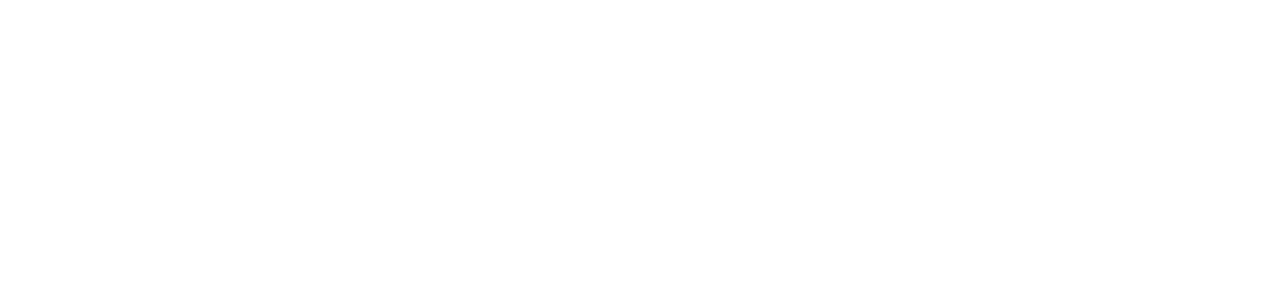
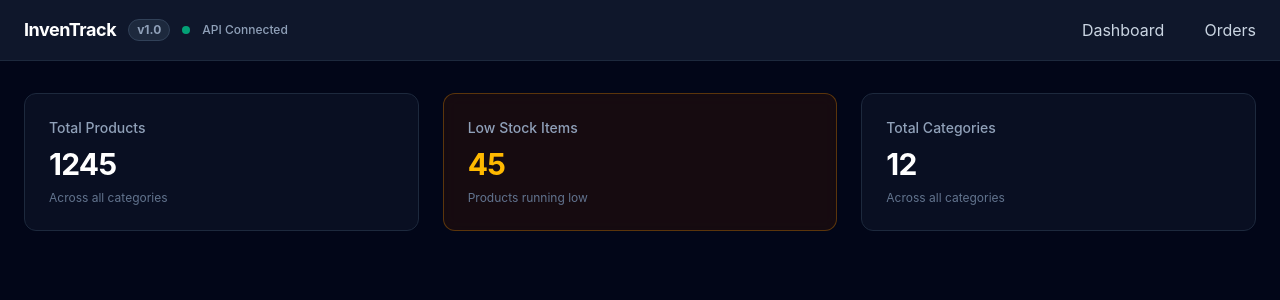
Before and after one commit to saiefadnan/InvenTrack, a React (Vite) app in the folder frontend/: page / in a window 1280 px wide. Shown: the top 300 px of the page. Built offline with nearby package versions, Linux system fonts and the light colour scheme.

Commit message:
frontend shell and router

```diff
--- a/frontend/package.json
+++ b/frontend/package.json
@@ -11,7 +11,8 @@
   },
   "dependencies": {
     "react": "^19.2.8",
-    "react-dom": "^19.2.8"
+    "react-dom": "^19.2.8",
+    "react-router-dom": "^7.18.4"
   },
   "devDependencies": {
     "@tailwindcss/vite": "^4.3.3",
--- a/frontend/src/App.tsx
+++ b/frontend/src/App.tsx
@@ -1,11 +1,23 @@
+
+import { BrowserRouter, Route, Routes } from 'react-router-dom'
 import './App.css'
+import Navbar from './components/Navbar'
+import Dashboard from './pages/Dashboard'
+import Orders from './pages/Orders'
 
 function App() {
 
 
   return (
-    <>
-    </>
+    <BrowserRouter>
+      <div className='min-h-screen bg-slate-950 text-slate-100 '>
+        <Navbar/>
+        <Routes>
+          <Route path="/" element={<Dashboard/>}></Route>
+          <Route path='orders' element={<Orders/>}></Route>
+        </Routes>
+      </div>
+    </BrowserRouter>
   )
 }
 
--- /dev/null
+++ b/frontend/src/components/Navbar.tsx
@@ -0,0 +1,21 @@
+import { Link } from "react-router-dom";
+
+const Navbar = () => {
+    return (
+        <nav className="flex items-center justify-between bg-slate-900 px-6 py-4 border-b border-slate-800">
+            <div className="flex items-center gap-3">
+                <span className="text-white font-bold text-lg tracking-tight">InvenTrack</span>
+                <span className="text-xs text-slate-400 px-2 rounded-full py-0.5 font-bold border border-slate-700 bg-slate-800">v1.0</span>
+                <span className="h-2 w-2 rounded-full bg-emerald-400 animate-pulse"></span>
+                <span className="text-xs text-slate-400 font-medium">API Connected</span>
+            </div>
+            <div className="flex items-center gap-10">
+                <Link to='/' className="text-slate-300 hover:text-white transition-colors">Dashboard</Link>
+                <Link to='/orders' className="text-slate-300 hover:text-white transition-colors">Orders</Link>
+            </div>
+        </nav>
+    )
+
+}
+
+export default Navbar;
--- /dev/null
+++ b/frontend/src/components/StatCard.tsx
@@ -0,0 +1,18 @@
+interface StatCardProps {
+    title: string;
+    value: string | number;
+    subtitle: string;
+    variant?: 'default' | 'warning'
+}
+
+const StatCard = ({title, value, subtitle, variant='default'}: StatCardProps)=>{
+    const isWarning = variant == 'warning';
+
+    return (<div className= {isWarning? "bg-amber-950/30 border border-amber-500/30 rounded-xl p-6 backdrop-blur-sm" : "bg-slate-900/60 border border-slate-800 rounded-xl p-6 backdrop-blur-sm"}>
+        <p className="text-sm font-medium text-slate-400">{title}</p>
+        <p className={`text-3xl font-bold tracking-tight mt-2 ${isWarning? "text-amber-400" : "text-white"}`}>{value}</p>
+        <p className="text-xs text-slate-500 mt-2">{subtitle}</p>
+    </div>);
+}
+
+export default StatCard;
--- /dev/null
+++ b/frontend/src/pages/Dashboard.tsx
@@ -0,0 +1,15 @@
+import StatCard from "../components/StatCard";
+
+const Dashboard = () => {
+    return (
+        <main className='max-w-7xl mx-auto px-6 py-8 space-y-8'>
+            <div className='grid grid-cols-1 md:grid-cols-3 gap-6'>
+                <StatCard title="Total Products" value="1245" subtitle="Across all categories" />
+                <StatCard title="Low Stock Items" value="45" subtitle="Products running low" variant="warning" />
+                <StatCard title="Total Categories" value="12" subtitle="Across all categories" />
+            </div>
+        </main>
+    )
+}
+
+export default Dashboard;
--- /dev/null
+++ b/frontend/src/pages/Orders.tsx
@@ -0,0 +1,10 @@
+const Orders = ()=>{
+    return(
+        <main className="max-w-7xl mx-auto px-6 py-8 space-y-8">
+            <h1 className="text-2xl font-bold text-white">Orders Management</h1>
+            <p className="text-slate-400">Orders page under construction...</p>
+        </main>
+    )
+}
+
+export default Orders;
```
Also changed, not shown: 1 other file (tests, documents, lock files or other folders).
